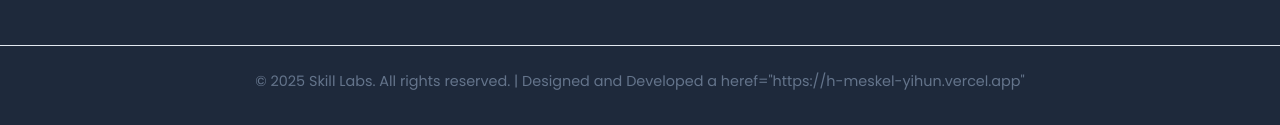
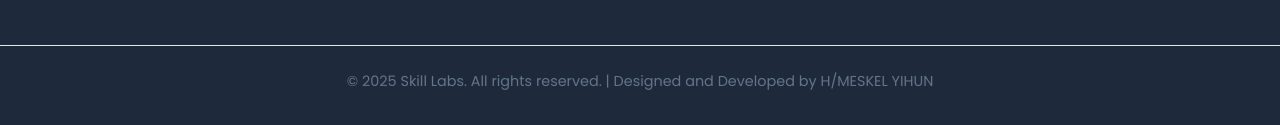
Before and after one commit to haile9-hash/Skill-labs, a plain HTML site: page index.html in a window 1280 px wide. Shown: the part 4799-4924 px from the top of the page. Drawn offline with Linux system fonts and the light colour scheme.

Commit message:
Update index.html

```diff
--- a/index.html
+++ b/index.html
@@ -435,7 +435,13 @@
         </div>
 
         <div class="footer-bottom">
-            <p>&copy; 2025 Skill Labs. All rights reserved. | Designed and Developed a heref="https://h-meskel-yihun.vercel.app"</p>
+            <p>
+  &copy; 2025 Skill Labs. All rights reserved. |
+  Designed and Developed by
+  <a href="https://h-meskel-yihun.vercel.app" target="_blank" rel="noopener noreferrer">
+    H/MESKEL YIHUN
+  </a>
+</p>
         </div>
     </footer>
 
```
